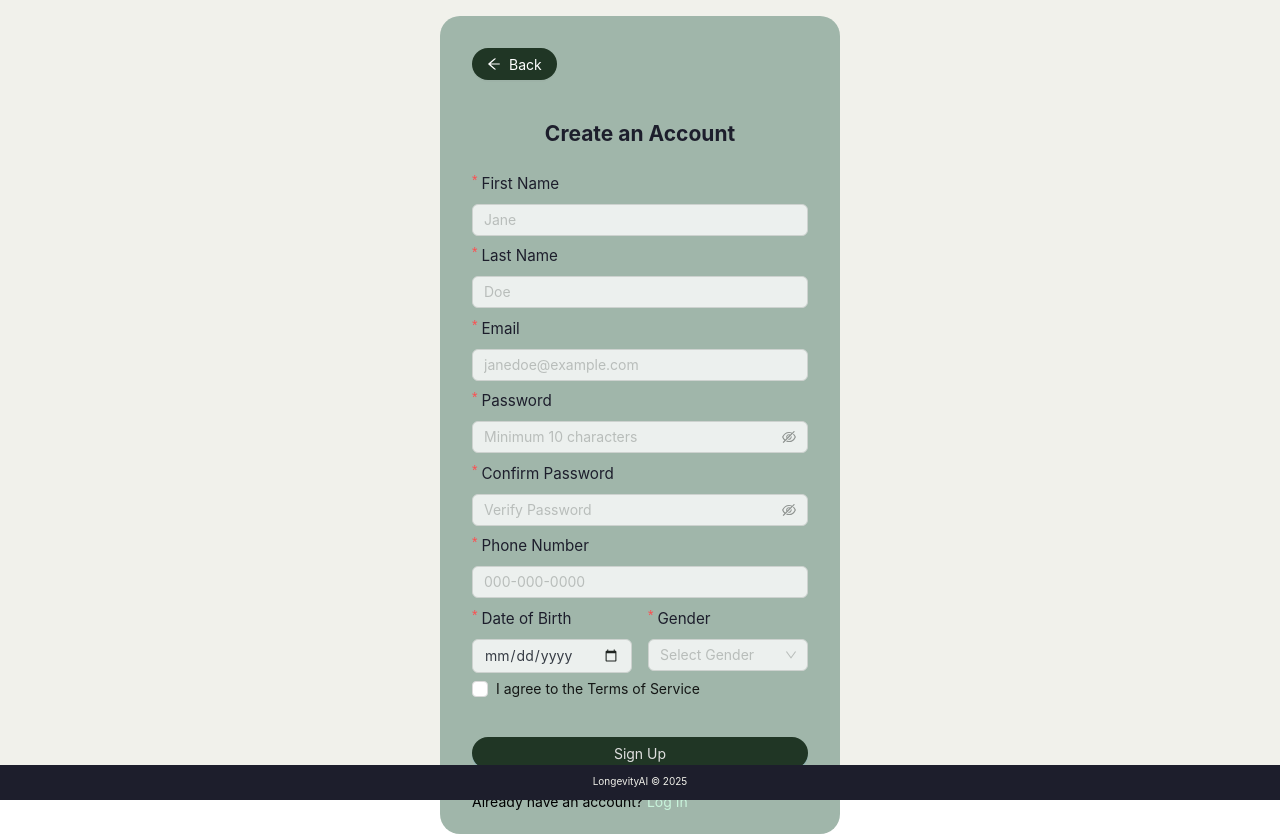
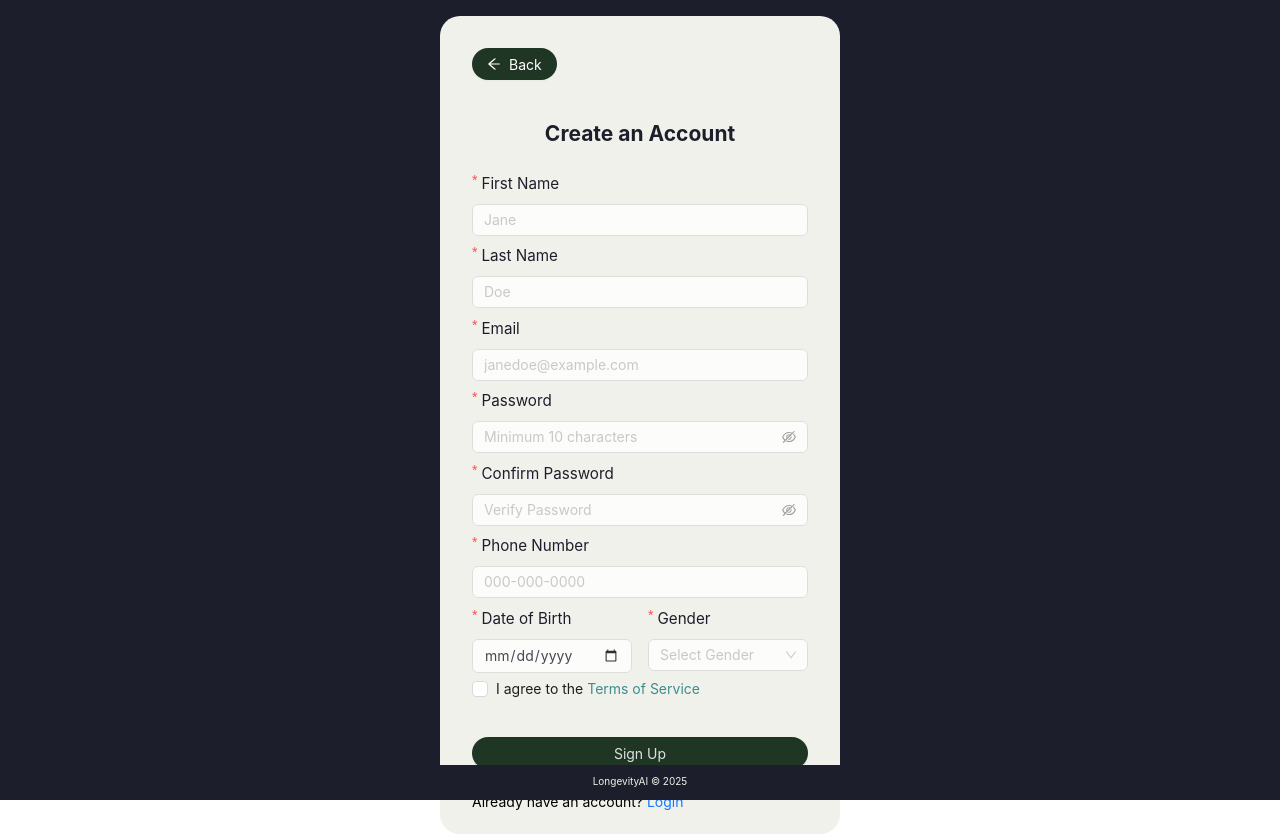
Before and after one commit to violetyousif/Methuselah, a Next.js app: page /register in a window 1280 px wide. Built offline with nearby package versions, Linux system fonts and the light colour scheme.

Commit message:
Updates styling for registration page and external links

```diff
--- a/src/pages/register.tsx
+++ b/src/pages/register.tsx
@@ -243,7 +243,7 @@ function register() {
             <Checkbox>
               I agree to the{' '}
               <span onClick={() => setTermsVisible(true)}>
-                Terms of Service
+                <span data-theme='extPages'>Terms of Service</span>
               </span>
             </Checkbox>
           </Form.Item>
@@ -259,7 +259,7 @@ function register() {
 
         { /* Redirect to Login Page */}
         <div>
-          Already have an account? <Link href="/login">Log In</Link>
+          Already have an account? <span data-theme='extPages'><Link href="/login">Login</Link></span>
         </div>
       </div>
     </div>
@@ -270,7 +270,7 @@ export default register;
 
 const styles = {
   page: {
-    backgroundColor: '#F1F1EB',
+    backgroundColor: '#1D1E2C',
     displauy: 'block',
     position: 'absolute' as const,
     minHeight: '100vh',
@@ -285,7 +285,7 @@ const styles = {
     maxWidth: 400,
     margin: '1rem auto',
     padding: '2rem',
-    backgroundColor: '#A0B6AA',
+    backgroundColor: '#F1F1EB',
     borderRadius: '20px',
     paddingBottom: '24px',
   },
@@ -340,5 +340,5 @@ const styles = {
     backgroundColor: '#203625',
     color: '#e0e0e0',
     borderRadius: '1rem'
-  }
+  },
 } as const;
--- a/src/styles/globals.css
+++ b/src/styles/globals.css
@@ -147,6 +147,15 @@ footer {
   stroke-width: 1.5;
 }
 
+/* Link styles */
+/* a {
+    color: #C9F4DC !important;
+}
+ a:hover {
+    color: #318182 !important;
+    text-decoration: underline;
+} */
+
 /* ------------------ DARK THEME STYLES ------------------ */
 /* Added by: Mohammad Hoque - 06/02/25 */
 [data-theme='dark'] {
@@ -289,10 +298,21 @@ footer {
 
 /* ---- Added by: Violet Yousif - 06/02/25 ---- */
 /* Link styles */
-a {
-    color: #C9F4DC !important;
+[data-theme='dark'] a {
+    color: #318182 !important;
+    background-color: none !important;
 }
-a:hover {
-    color: #318182 !important;
+[data-theme='dark'] a:hover {
+    color: #203625 !important;
     text-decoration: underline;
+    background-color: none !important;
 }
+/* Links on Sign In and Registration*/
+[data-theme='extPages'] {
+  color: #3b8d8e !important;
+  background-color: transparent !important;
+}
+[data-theme='extPages']:hover {
+  color: #203625 !important;
+  text-decoration: underline;
+}
```
